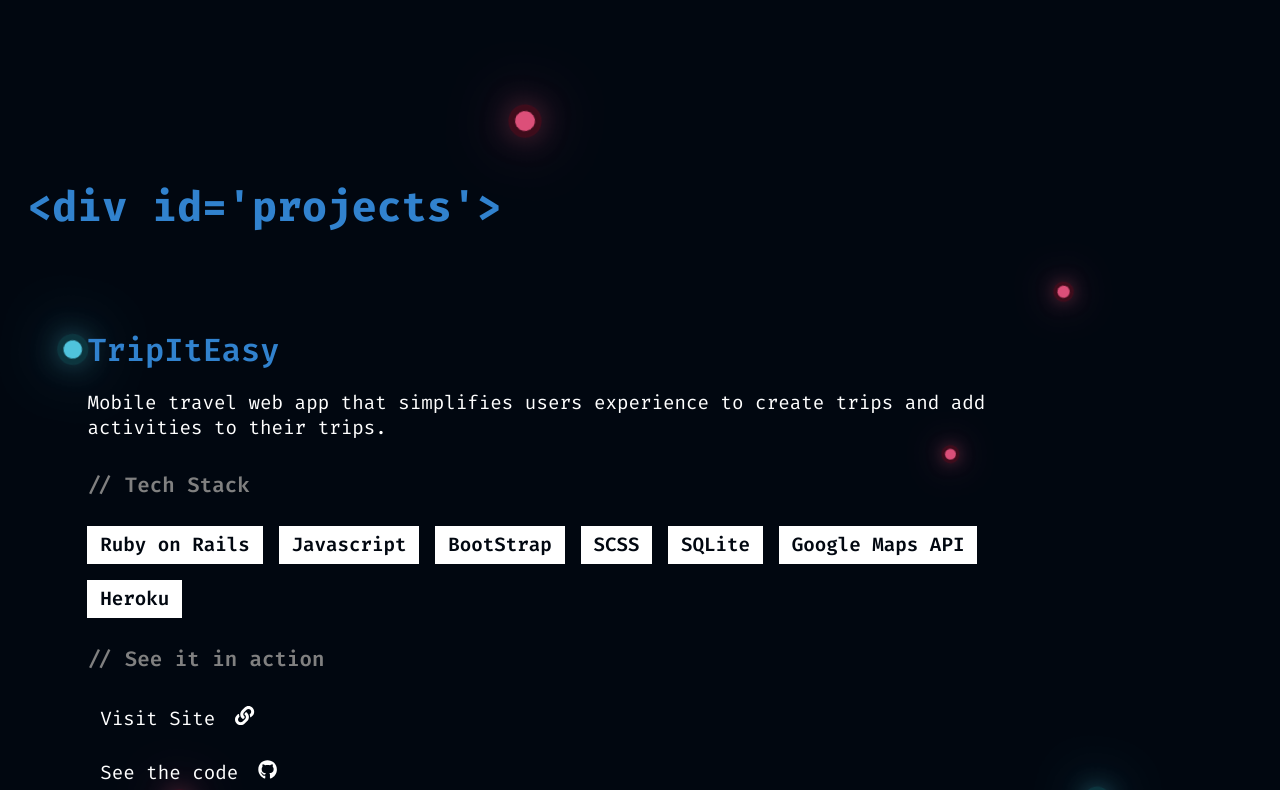
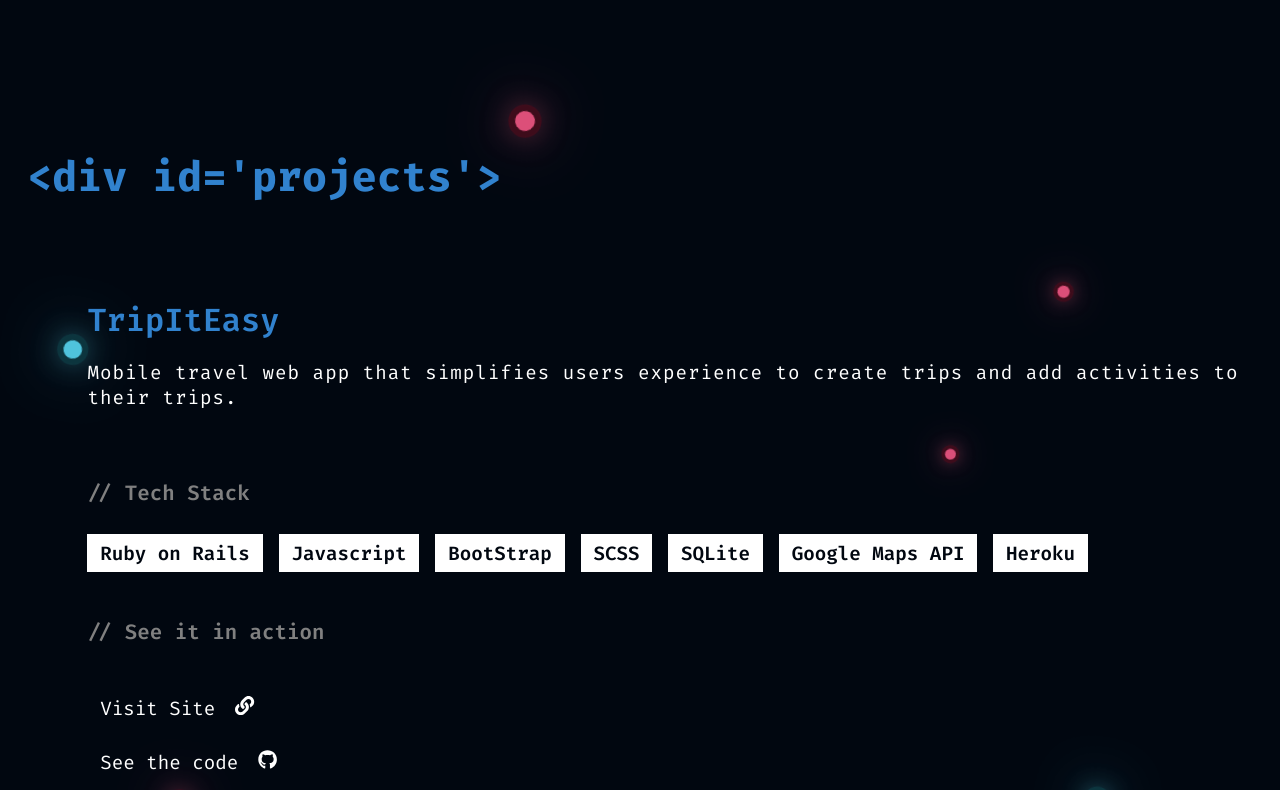
Before and after one commit to ALLEE9120/ALLEE9120.github.io, a React (Vite) app in the folder Dev-Folio/: page / in a window 1280 px wide. Shown: the part 1560-2350 px from the top of the page. Built offline with nearby package versions, Linux system fonts and the light colour scheme; a web font is replaced by a local one.

Commit message:
refactoring 2

```diff
--- a/Dev-Folio/src/Components/ProjectComponent.jsx
+++ b/Dev-Folio/src/Components/ProjectComponent.jsx
@@ -24,10 +24,7 @@
 
 
   return (
-    <div>
     <div className="allinfo-div" style={skillDivStyle}>
-        <div className="project">
-          <div className="project-list">
       <h1 className="project-title">{title}</h1>
       <p style={{color: color}}>{description}</p>
       <div className="project-stack">
@@ -44,9 +41,6 @@
         <a onMouseOver={handleLinkHover} onMouseOut={handleLinkUnhover} style={{color: hover === 'Code' ? '#3182CE' : color}} className={'Code'} href="https://github.com/chiara-muller/TripItEasy">See the code<FaGithub style={{marginLeft: '20px'}}/></a>
       </div>
     </div>
-        </div>
-      </div>
-    </div>
   )
 }
 
--- a/Dev-Folio/src/Components/Projects.jsx
+++ b/Dev-Folio/src/Components/Projects.jsx
@@ -15,7 +15,6 @@
 
   return (
     <div className="projects-div" style={toolDivStyle}>
-      <div className="projects-body" style={bodyStyle}>
       <div className="projects-title top">
         <h1>&lt;div id='projects'&gt;</h1>
       </div>
@@ -32,9 +31,8 @@
         'SQLite',
         'Google Maps API',
         'Heroku'
-        ]
-        }/>
-
+        ]}
+      />
       <ProjectComponent
         color={color}
         title={'TripItEasy'}
@@ -48,11 +46,10 @@
         'SQLite',
         'Google Maps API',
         'Heroku'
-        ]
-        }/>
+        ]}
+      />
       <div className="projects-title bottom">
         <h1>&lt;/div&gt;</h1>
-        </div>
       </div>
     </div>
   )
--- a/Dev-Folio/src/app.scss
+++ b/Dev-Folio/src/app.scss
@@ -302,10 +302,10 @@
 
 .projects-div {
   min-height: 100vh;
-  min-width: 100vw;
+  width: 100%;
   position: relative;
   top: 100vh;
-  margin-top: 10vh;
+  margin-top: 170px;
   display: flex;
   flex-direction: column;
 
@@ -334,14 +334,28 @@
   }
 
     .allinfo-div{
-    margin-left: 60px;
+      padding-left: 60px;
+      width: 100%;
+      display: flex;
+      flex-direction: column;
       p {
         color: $secondary-color;
         font-size: 1.2rem;
         margin-bottom: 1.9rem;
         display: flex;
+        width: 100%;
+        letter-spacing: 1px;
+      }
+
+      .project {
+        width: 100%;
+
+        .project-list {
+          width: 100%;
         }
       }
+  }
+
 
   .project-stack {
     font-size: 1.2rem;
```
Lines whose indentation alone changed are shown as unchanged.
